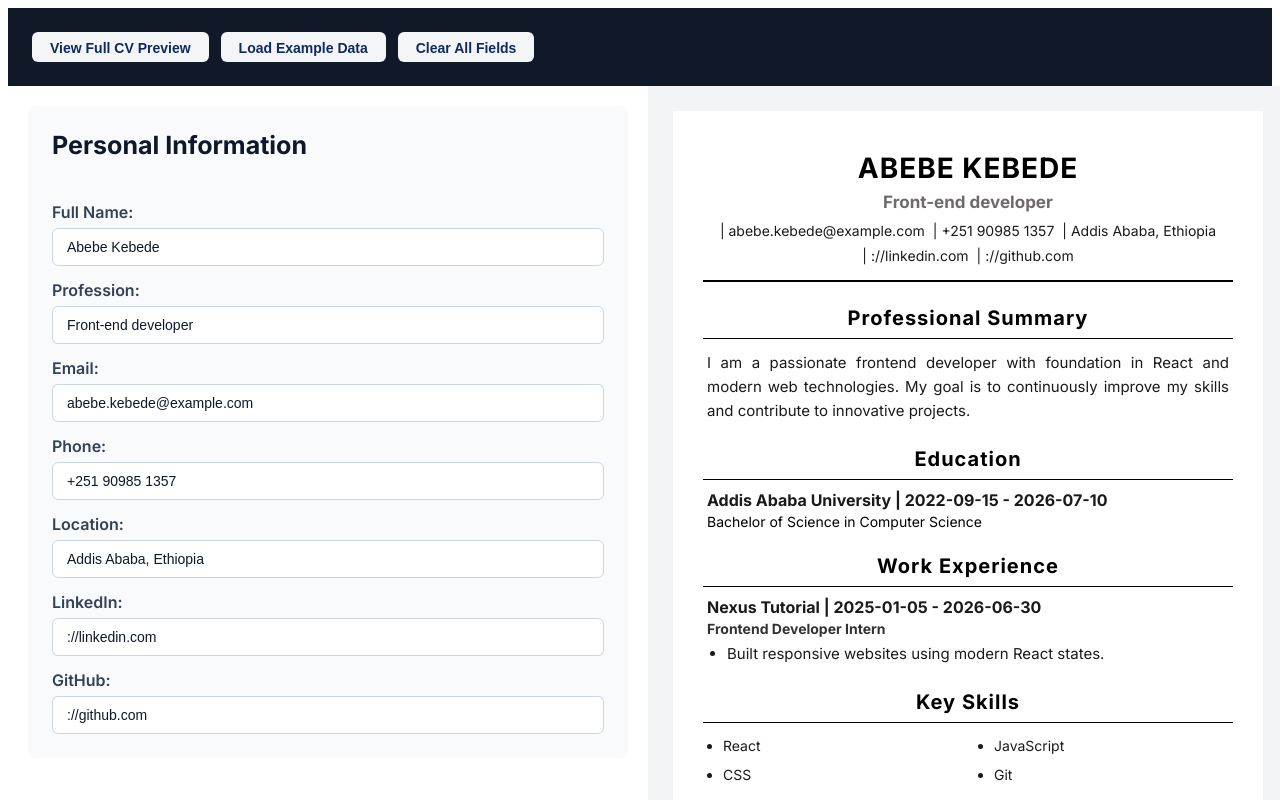
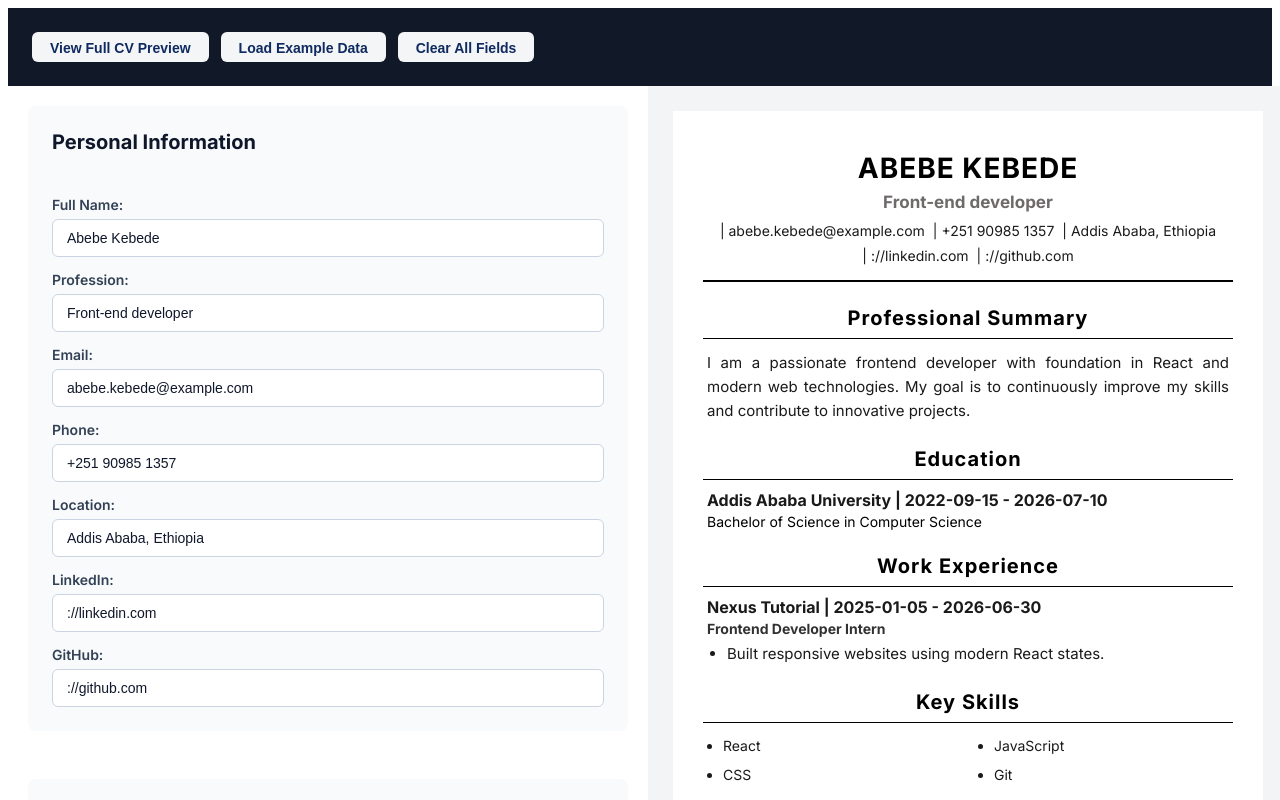
Before and after one commit to mahlet-1/Cv-Builder-Web, a React (Vite) app: page / in a window 1280 px wide. Shown: the top 800 px of the page. Built offline with nearby package versions, Linux system fonts and the light colour scheme; a web font is replaced by a local one.

Commit message:
fix: Adjusted font size and removed a mistaken equal sign from education form

```diff
--- a/src/components/EducationEntry.jsx
+++ b/src/components/EducationEntry.jsx
@@ -30,7 +30,7 @@ export default function EducationEntry({ education, updateEducation, removeEduca
           onChange={handleChange}
           className="form-input"
         />
-=
+
         <label className="form-label" htmlFor={`field-${education.id}`}>
           Field of Study:
         </label>
--- a/src/index.css
+++ b/src/index.css
@@ -87,7 +87,7 @@
 .form-card h2 {
   margin: 0 0 20px 0;
   color: #0f172a;
-  font-size: 25px;
+  font-size: 20px;
   font-weight: 700;
   padding-bottom: 8px;
 }
@@ -100,7 +100,7 @@
 
 .form-label {
   display: block;
-  font-size: 16px;
+  font-size: 14px;
   font-weight: 600;
   color: #334155;
   margin-bottom: 6px;
```
